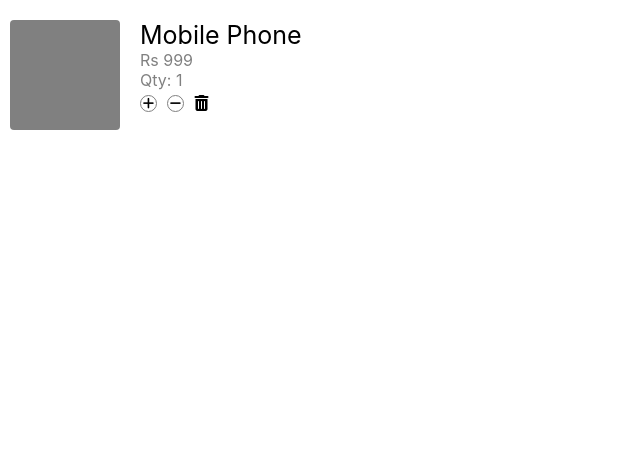
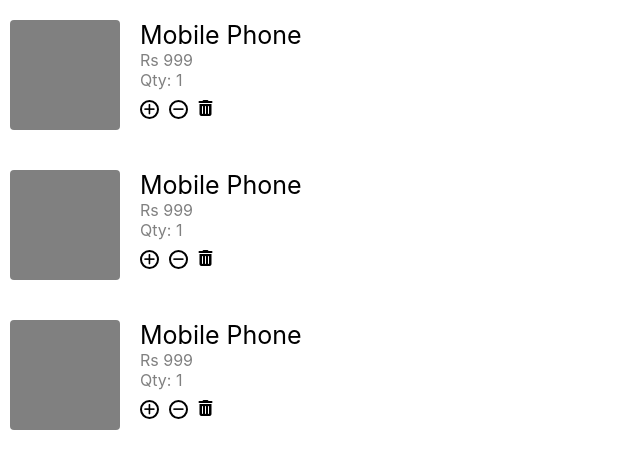
Before and after one commit to dhwanisarokar/cart, a React (Create React App) app: page / in a window 1280 px wide. Shown: the top 468 px of the page, without its empty margins (0-640 px from the left). Built offline with nearby package versions, Linux system fonts and the light colour scheme; the HTML template or start-up script is replaced by a standard one.

Commit message:
add cart component

```diff
--- a/src/App.js
+++ b/src/App.js
@@ -1,9 +1,10 @@
 import React from "react";
-import CartItem from "./CartItem";
+import Cart from "./Cart";
+
 function App() {
   return (
     <div className="App">
-      <CartItem />
+      <Cart />
     </div>
   );
 }
--- /dev/null
+++ b/src/Cart.js
@@ -0,0 +1,20 @@
+import React from "react";
+import CartItem from "./CartItem";
+
+class Cart extends React.Component {
+    // constructor() {
+    //     super(); // this is used to call parent class constructor
+    // }
+
+    render() {
+        return (
+            <div className="cart">
+               <CartItem/>
+               <CartItem/>
+               <CartItem/>
+            </div>
+        );
+    }
+}
+
+export default Cart;
--- a/src/index.css
+++ b/src/index.css
@@ -16,7 +16,7 @@ body {
   padding: 0 20px;
 }
 .cart-item-actions {
-  margin-top: 5px;
+  margin-top: 10px;
   font-size: small;
   display: inline-flex;
 }
@@ -25,7 +25,7 @@ body {
   height: 15px;
   display: grid;
   place-items: center;
-  border: 1px solid grey;
+  border: 2px solid black;
   border-radius: 100%;
 }
 .cart-item-actions .fas{
@@ -43,3 +43,8 @@ body {
 .actions-icons:hover {
   cursor: pointer;
 }
+
+.cart {
+  display: flex;
+  flex-direction: column;
+}
```
